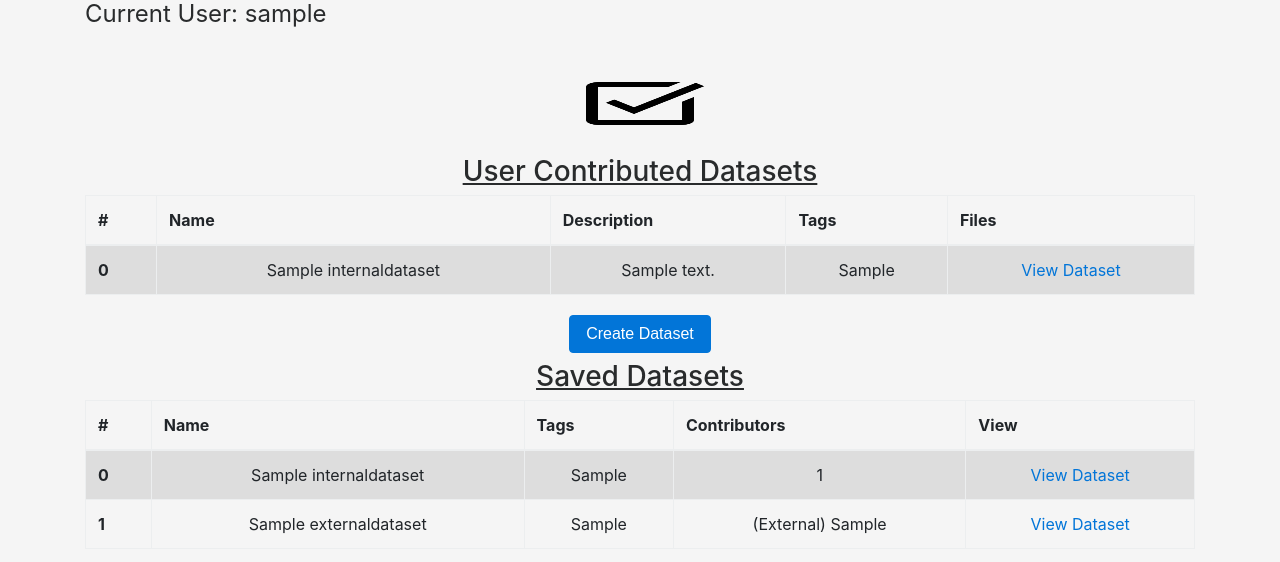
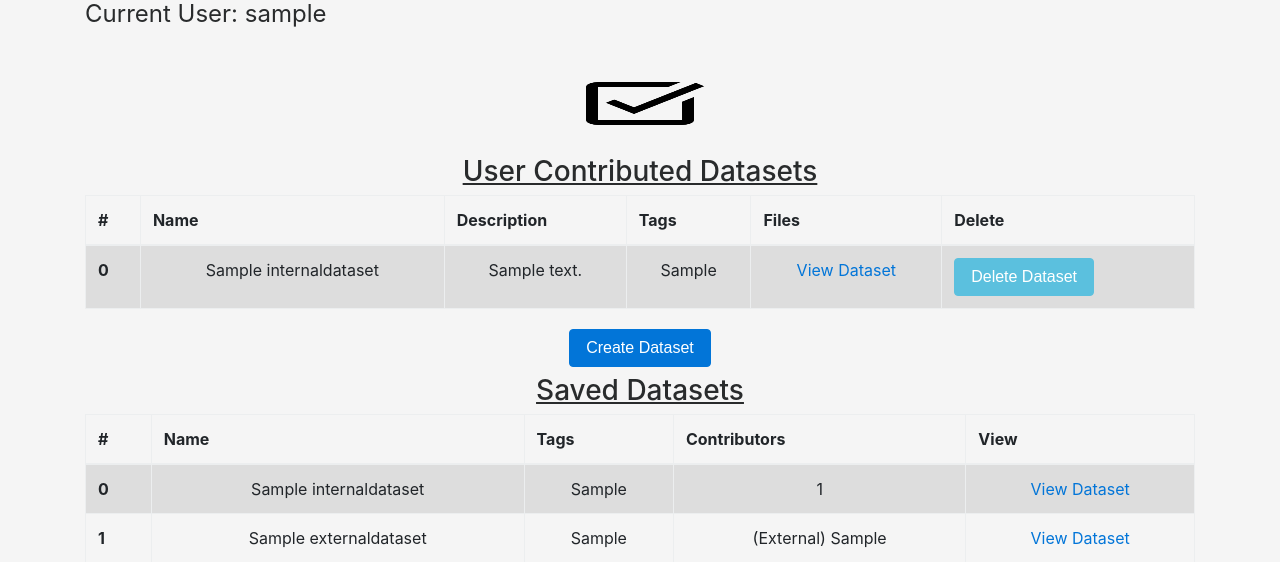
Before and after one commit to dbgilson/CrowdsourcingDatasetPlatform, a PHP site: page /User.php in a window 1280 px wide. Shown: the part 136-698 px from the top of the page. Run offline with PHP 8.4, Linux system fonts and the light colour scheme; the visitor is signed in with stand-in values (Sample User, id 1); tables that the repository leaves empty hold one stand-in row (values such as "Sample post"); some libraries are stand-ins or nearby versions.

Commit message:
feat: add delete dataset to user profile page

```diff
--- a/Crowdsourcing Dataset Frontend/Pages/User.php
+++ b/Crowdsourcing Dataset Frontend/Pages/User.php
@@ -83,6 +83,7 @@ if(!isset($_SESSION['username'])) {
                     <th scope="col">Description</th>
                     <th scope="col">Tags</th>
                     <th scope="col">Files</th>
+                    <th scope="col">Delete</th>
                 </tr>
             </thead>
             <?php
@@ -105,6 +106,12 @@ if(!isset($_SESSION['username'])) {
                         echo        '<td>'.$row["description"].'</td>';
                         echo        '<td>'.$row["tags"].'</td>';
                         echo        '<td><a href="DisplayDataset.php?dataset='. $row['title'] .'&owner_id=' . $_SESSION["id"] . '">View Dataset</a></td>';
+                        echo        '<th scope="row">
+                                        <form name="delete_dataset" method="post">
+                                        <input type="hidden" name="dataset" value="'. $row['title'] . '">
+                                        <button type="submit" class="btn btn-info" name="delete_dataset">Delete Dataset</button>
+                                        </form>
+                                    </th>';
                         echo    "</tr>";
                         $index++;
                     }
--- a/config/server.php
+++ b/config/server.php
@@ -255,7 +255,11 @@ if (isset($_POST['delete_image'])) {
 
 // Delete a dataset
 if (isset($_POST['delete_dataset'])) {
-    $dataset = $_SESSION['dataset'];
+    // $dataset = $_SESSION['dataset'];
+    $dataset = mysqli_real_escape_string($db, $_POST['dataset']);
+    if (empty($searchString)) {
+        array_push($errors, "Must enter some search term");
+    }
     $dataset_path = './datasets/' . $dataset;
 
     // Remove the dataset from the internalDatasets table
```
